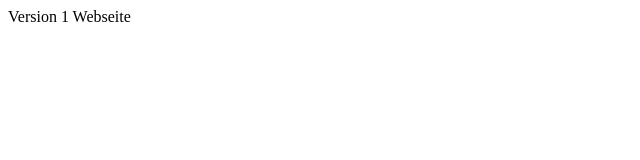
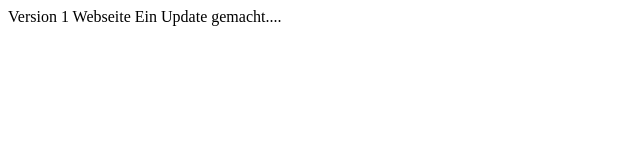
Before and after one commit to igigithub/GitTest, a plain HTML site: page index.html in a window 1280 px wide. Shown: the whole page, without its empty margins (0-640 px from the left). Drawn offline with Linux system fonts and the light colour scheme.

Commit message:
Update auf Index

```diff
--- a/index.html
+++ b/index.html
@@ -3,5 +3,6 @@
 </head>
 <body>
 Version 1 Webseite
+Ein Update gemacht....
 </body>
 </html>
```
